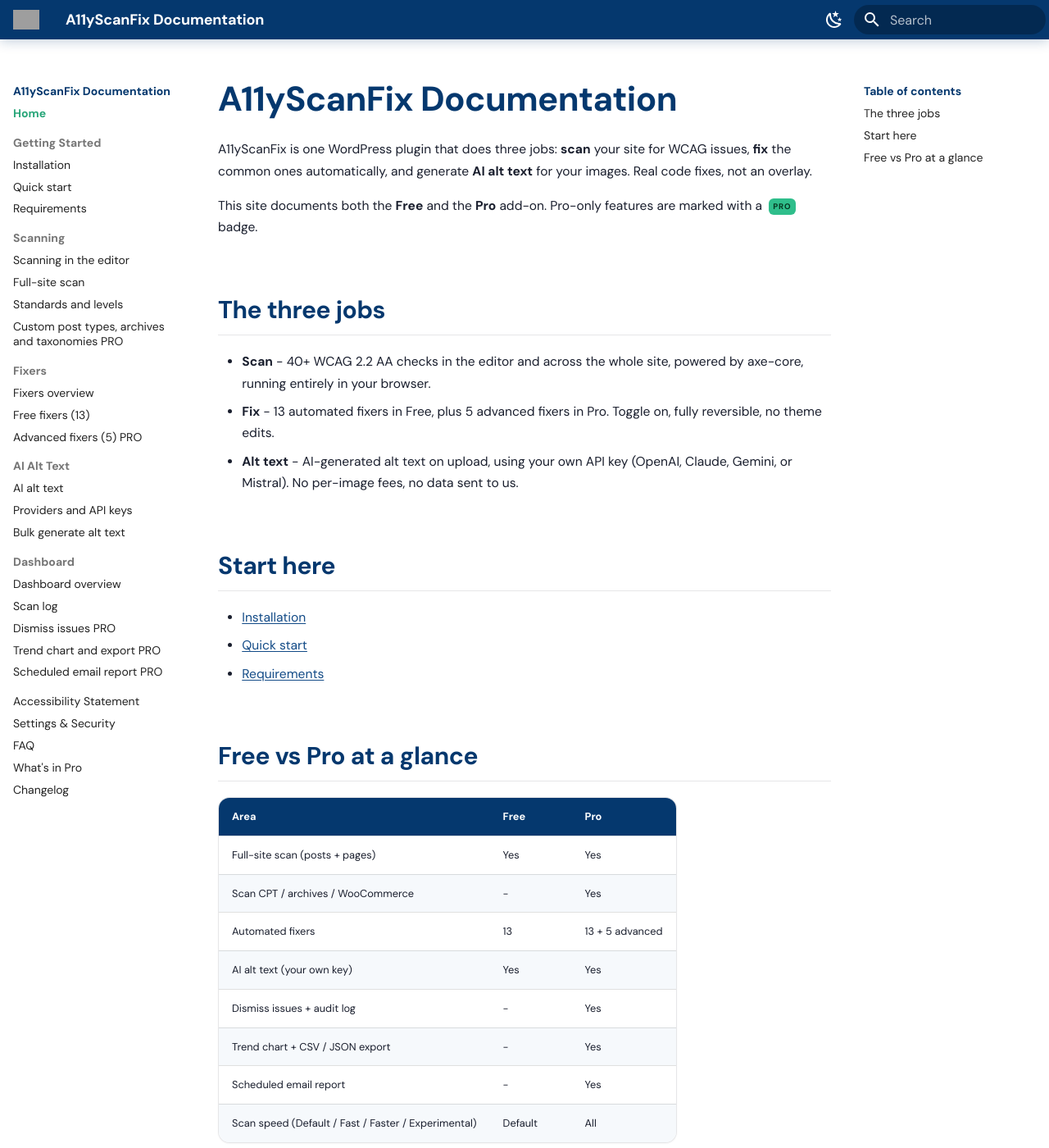
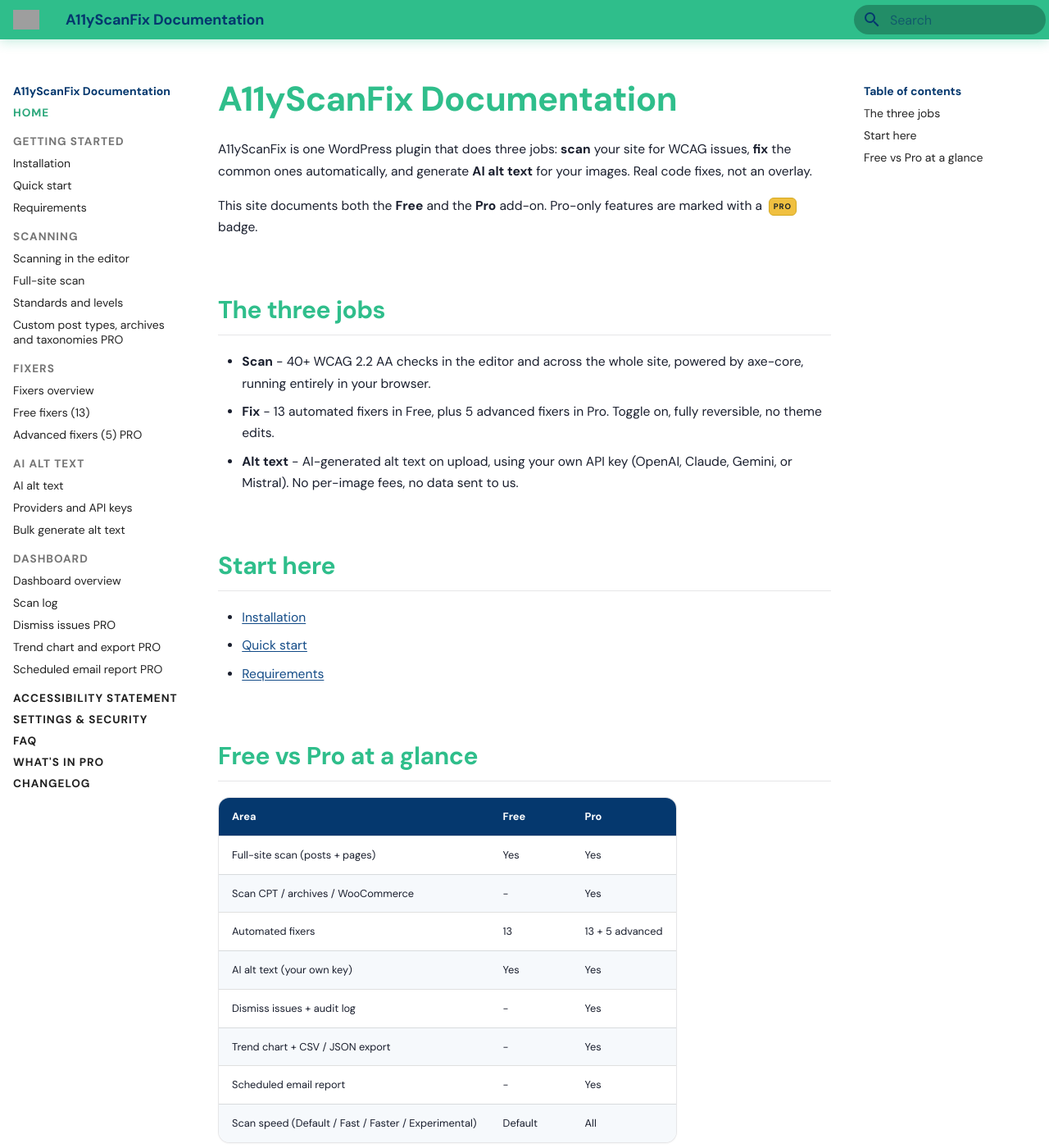
Before and after one commit to wpgang/docs.a11yscanfix, an MkDocs documentation site: the page built from docs/index.md, in a window 1280 px wide and 1400 px high. Shown: the whole window at 82% size. Built offline with MkDocs 1.6.1 and Material for MkDocs 9.7.7, drawn with Linux system fonts in a browser that asks for light colours; grey boxes are pictures that could not be loaded.

Commit message:
Theme: mint header, mint headings, yellow PRO badges, uppercase top-level nav; remove dark mode + toggle
Co-Authored-By: Claude Opus 4.8 <noreply@anthropic.com>

```diff
--- a/docs/stylesheets/extra.css
+++ b/docs/stylesheets/extra.css
@@ -1,25 +1,25 @@
 /* =====================================================================
    A11yScanFix docs - brand theme to match https://a11yscanfix.com
-   Navy #05386E / #134B87, Green #2FBE8B / #27a578, DM Sans + Space Mono.
+   Mint header + headings, navy links, yellow PRO badges. Light only.
    ===================================================================== */
 
 :root {
   --asf-navy:        #05386E;
   --asf-navy-2:      #134B87;
-  --asf-green:       #2FBE8B;
-  --asf-green-deep:  #27a578;
+  --asf-mint:        #2FBE8B;
+  --asf-mint-deep:   #27a578;
+  --asf-yellow:      #f0c040;  /* PRO badge, matches plugin */
+  --asf-yellow-line: #d4a920;
   --asf-ink:         #1A1F2E;
   --asf-muted:       #5a6e82;
   --asf-paper:       #fafcfe;
-  --asf-card:        #ffffff;
   --asf-line:        rgba(11,16,32,.10);
   --asf-radius:      14px;
 
   /* Material core hooks */
-  --md-primary-fg-color:        var(--asf-navy);
-  --md-primary-fg-color--light: var(--asf-navy-2);
-  --md-primary-fg-color--dark:  #052a52;
-  --md-accent-fg-color:         var(--asf-green-deep);
+  --md-primary-fg-color:        var(--asf-mint);   /* header background */
+  --md-primary-bg-color:        var(--asf-navy);   /* header text/icons */
+  --md-accent-fg-color:         var(--asf-mint-deep);
   --md-default-bg-color:        var(--asf-paper);
   --md-typeset-a-color:         var(--asf-navy-2);
 }
@@ -34,7 +34,7 @@
 .md-typeset h2,
 .md-typeset h3,
 .md-typeset h4 {
-  color: var(--asf-navy);
+  color: var(--asf-mint);            /* mint green headings */
   font-weight: 800;
   letter-spacing: -.015em;
 }
@@ -47,12 +47,17 @@
 }
 .md-typeset h3 { font-size: 1.15rem; margin-top: 1.6em; }
 
-/* ---------- Header ---------- */
+/* ---------- Header (mint, dark text) ---------- */
 .md-header {
-  background: var(--asf-navy);
-  box-shadow: 0 2px 14px rgba(5,56,110,.25);
+  background: var(--asf-mint);
+  color: var(--asf-navy);
+  box-shadow: 0 2px 14px rgba(47,190,139,.30);
 }
-.md-header__title { font-weight: 700; letter-spacing: -.01em; }
+.md-header__title { font-weight: 800; letter-spacing: -.01em; }
+.md-header__button,
+.md-header [class*="md-icon"] { color: var(--asf-navy); }
+.md-search__input { color: var(--asf-navy); }
+.md-search__input::placeholder { color: rgba(5,56,110,.6); }
 
 /* ---------- Links ---------- */
 .md-typeset a {
@@ -62,17 +67,26 @@
   text-decoration-thickness: 1px;
   transition: color .15s ease;
 }
-.md-typeset a:hover { color: var(--asf-green-deep); }
+.md-typeset a:hover { color: var(--asf-mint-deep); }
 
 /* ---------- Left/right nav ---------- */
 .md-nav__link:hover,
-.md-nav__link:focus { color: var(--asf-green-deep); }
+.md-nav__link:focus { color: var(--asf-mint-deep); }
 .md-nav__item .md-nav__link--active,
 .md-nav__link--active {
-  color: var(--asf-green-deep) !important;
+  color: var(--asf-mint-deep) !important;
   font-weight: 700;
 }
 .md-nav__title { font-weight: 800; color: var(--asf-navy); }
+
+/* First-level (section) items in UPPERCASE */
+.md-nav--primary > .md-nav__list > .md-nav__item > .md-nav__link,
+.md-nav--primary > .md-nav__list > .md-nav__item > label.md-nav__link {
+  text-transform: uppercase;
+  letter-spacing: .07em;
+  font-weight: 800;
+  font-size: .68rem;
+}
 
 /* ---------- Search ---------- */
 .md-search__form { border-radius: 999px; }
@@ -99,9 +113,7 @@
   border-radius: 6px;
   padding: .12em .4em;
 }
-.md-typeset pre > code {
-  border-radius: var(--asf-radius);
-}
+.md-typeset pre > code { border-radius: var(--asf-radius); }
 .highlight { border-radius: var(--asf-radius); }
 
 /* ---------- Admonitions / notes ---------- */
@@ -115,10 +127,9 @@
 }
 .md-typeset .admonition.note   { border-left-color: var(--asf-navy-2); }
 .md-typeset .admonition.note > .admonition-title { background: rgba(19,75,135,.08); }
-/* "FILL IN" warnings stay loud so they are easy to find while reviewing */
 .md-typeset .admonition.warning { border-left-color: #d94c3a; }
 .md-typeset .admonition.warning > .admonition-title { background: rgba(217,76,58,.10); }
-.md-typeset .admonition.info   { border-left-color: var(--asf-green-deep); }
+.md-typeset .admonition.info   { border-left-color: var(--asf-mint-deep); }
 .md-typeset .admonition.info > .admonition-title { background: rgba(47,190,139,.12); }
 
 /* ---------- Buttons ---------- */
@@ -132,21 +143,19 @@
   box-shadow: 0 10px 30px -12px rgba(19,75,135,.6);
 }
 .md-typeset .md-button:hover { background: var(--asf-navy); color: #fff; }
-.md-typeset .md-button--primary {
-  background: var(--asf-green);
-  color: #052018;
-}
-.md-typeset .md-button--primary:hover { background: var(--asf-green-deep); color: #052018; }
+.md-typeset .md-button--primary { background: var(--asf-mint); color: #052018; }
+.md-typeset .md-button--primary:hover { background: var(--asf-mint-deep); color: #052018; }
 
-/* ---------- PRO badge:  <span class="pro">PRO</span> ---------- */
+/* ---------- PRO badge (yellow, like the plugin):  <span class="pro">PRO</span> ---------- */
 .pro {
   display: inline-block;
-  background: var(--asf-green);
-  color: #06351f;
+  background: var(--asf-yellow);
+  color: #1d2327;
+  border: 1px solid var(--asf-yellow-line);
   font-size: .62em;
   font-weight: 800;
   letter-spacing: .08em;
-  padding: .18em .55em;
+  padding: .16em .5em;
   border-radius: 6px;
   vertical-align: middle;
   margin-left: .4em;
@@ -159,11 +168,3 @@
 
 /* ---------- Content width ---------- */
 .md-grid { max-width: 70rem; }
-
-/* ---------- Dark mode keeps brand accents ---------- */
-[data-md-color-scheme="slate"] {
-  --md-primary-fg-color: #052a52;
-  --md-accent-fg-color:  var(--asf-green);
-  --md-typeset-a-color:  #6BEFC3;
-}
-[data-md-color-scheme="slate"] .md-typeset a:hover { color: var(--asf-green); }
--- a/mkdocs.yml
+++ b/mkdocs.yml
@@ -29,19 +29,9 @@ theme:
     - search.suggest
     - search.highlight
     - content.code.copy
+  # Light only - no dark mode, no theme toggle.
   palette:
-    # Light mode
-    - media: "(prefers-color-scheme: light)"
-      scheme: default
-      toggle:
-        icon: material/weather-night
-        name: Switch to dark mode
-    # Dark mode
-    - media: "(prefers-color-scheme: dark)"
-      scheme: slate
-      toggle:
-        icon: material/weather-sunny
-        name: Switch to light mode
+    scheme: default
 
 extra_css:
   - stylesheets/extra.css
```
